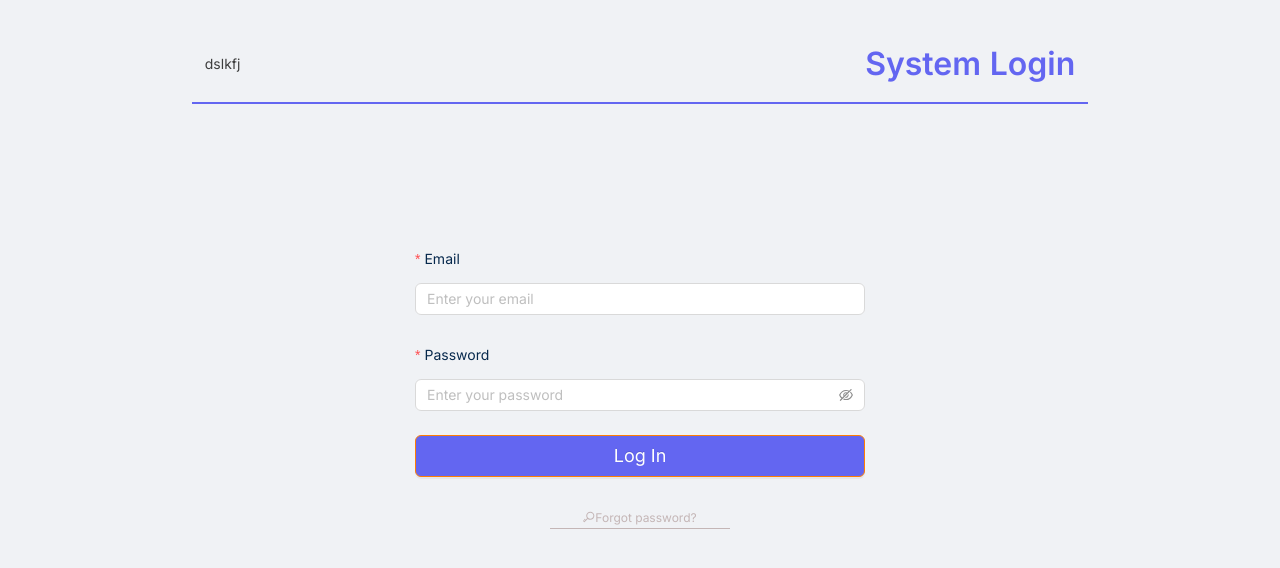
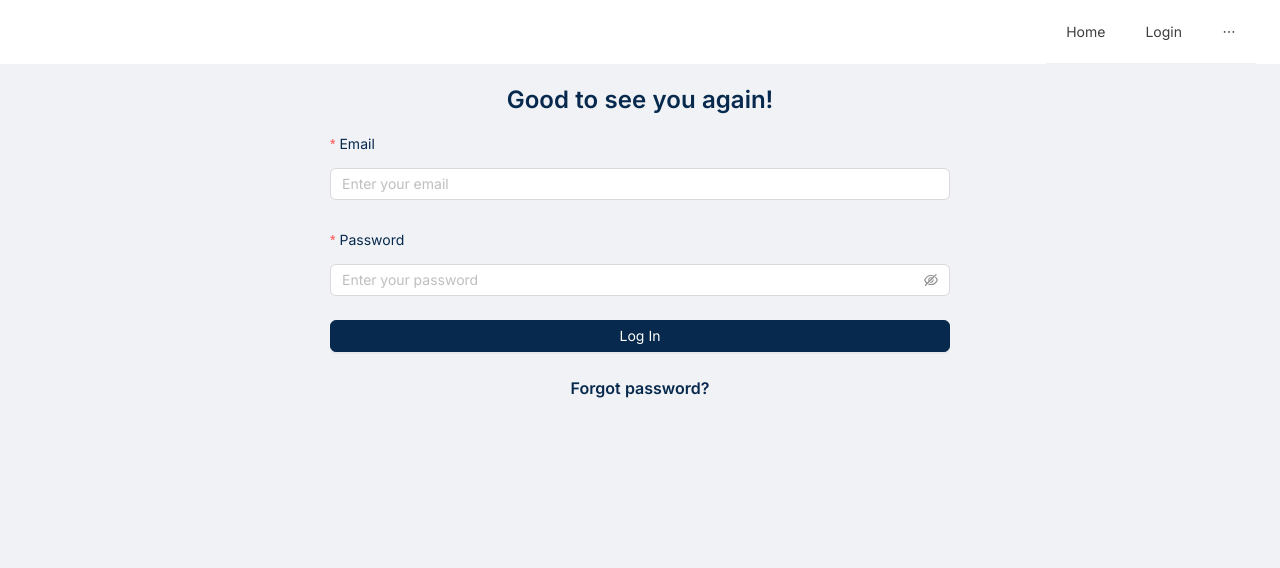
Before and after one commit to darkalgo/nacademy-frontend, a React (Create React App) app: page /login in a window 1280 px wide. Shown: the top 568 px of the page. Built offline with nearby package versions, Linux system fonts and the light colour scheme.

Commit message:
style: updated login style and so on

```diff
--- a/src/layouts/AdminLayout.js
+++ b/src/layouts/AdminLayout.js
@@ -22,7 +22,6 @@ function AdminLayout() {
   };
 
   const logout = () => {
-    setLoading(true);
     BaseAPI.get("/auth/logout", {
       headers: {
         Authorization: "Bearer " + localStorage.getItem("accessToken"),
@@ -30,13 +29,15 @@ function AdminLayout() {
     })
       .then(() => {
         localStorage.clear();
-        history.push("/login");
       })
-      .catch(() => {
+      .catch((err) => {
+        console.log(err);
+      })
+      .finally(() => {
         localStorage.clear();
         history.push("/login");
-      })
-      .finally(() => setLoading(false));
+        window.location.reload(false);
+      });
   };
 
   const openSidenav = () => {
@@ -55,7 +56,7 @@ function AdminLayout() {
       </Sider>
 
       <Layout>
-        <Header className="site-layout-sub-header-background ">
+        <Header style={{ backgroundColor: "#fff" }}>
           <Button className="menu" type="primary" icon={<MenuOutlined />} onClick={openSidenav} />
           <Button className="logout-btn" onClick={logout} danger icon={loading ? <LoadingOutlined /> : <LogoutOutlined />}>
             Logout
--- a/src/layouts/CommonLayout.js
+++ b/src/layouts/CommonLayout.js
@@ -1,25 +1,54 @@
 import React, { useEffect } from "react";
-import { Switch, Route } from "react-router-dom";
+import { Layout, Menu, Typography } from "antd";
+import { Link, Switch, Route } from "react-router-dom";
 
 import { AppRootContextProvider } from "../contexts/AppRootContext";
 
 import AdminLayout from "./AdminLayout";
 import LoggedInRoute from "../routes/ProtectedRoute/LoggedInRoute";
 import Login from "../pages/Login";
+import Home from "../pages/Home";
+import Registration from "../pages/Registration";
 
-function CommonLayout() {
+const { Header, Content, Footer, Sider } = Layout;
+const { Title } = Typography;
+
+const CommonLayout = () => {
   useEffect(() => {
     window.scrollTo(0, 0);
   }, []);
 
   return (
     <AppRootContextProvider>
-      <Switch>
-        <Route exact path="/login" component={Login} />
-        <LoggedInRoute component={AdminLayout} />
-      </Switch>
+      <Layout>
+        {!localStorage.getItem("accessToken") && (
+          <Header className="site-layout-sub-header-background">
+            <div>
+              <Menu mode="horizontal">
+                <Menu.Item>
+                  Home <Link to="/home" />
+                </Menu.Item>
+                <Menu.Item>
+                  Login <Link to="/login" />
+                </Menu.Item>
+                <Menu.Item>
+                  Registration <Link to="/registration" />
+                </Menu.Item>
+              </Menu>
+            </div>
+          </Header>
+        )}
+        <Content>
+          <Switch>
+            <Route exact path="/home" component={Home} />
+            <Route exact path="/login" component={Login} />
+            <Route exact path="/registration" component={Registration} />
+            <LoggedInRoute component={AdminLayout} />
+          </Switch>
+        </Content>
+      </Layout>
     </AppRootContextProvider>
   );
-}
+};
 
 export default CommonLayout;
--- /dev/null
+++ b/src/pages/Home.jsx
@@ -0,0 +1,11 @@
+import React from "react";
+
+const Home = () => {
+  return (
+    <div>
+      <h1>Welcome to home</h1>
+    </div>
+  );
+};
+
+export default Home;
--- a/src/pages/Login.jsx
+++ b/src/pages/Login.jsx
@@ -1,13 +1,14 @@
 import React, { useState } from "react";
-import { Form, Input, Button, Layout, Divider } from "antd";
-import { KeyOutlined, LoadingOutlined } from "@ant-design/icons";
+import { Form, Input, Button, Layout, Typography, Row, Col } from "antd";
+import { LoadingOutlined } from "@ant-design/icons";
 import { useHistory, Link } from "react-router-dom";
 
 import "../styles/PageStyles/Login.less";
 
 const { Header, Content } = Layout;
+const { Title } = Typography;
 
-function Login() {
+const Login = () => {
   const [form] = Form.useForm();
   const history = useHistory();
 
@@ -16,20 +17,18 @@ function Login() {
   const onFinish = (values) => {
     localStorage.setItem("accessToken", "lsdkfjlsdkf");
     history.push("/");
+    window.location.reload(false);
   };
 
   return (
-    <Layout className="login-layout">
-      <Header className="login-header">
-        <div>dslkfj</div>
-        <div className="systemlogin-text">System Login</div>
-      </Header>
-      <div className="head-divider">
-        <Divider />
-      </div>
-      <Content>
+    <div className="login-layout">
+      <div style={{ padding: "20px 20px" }}>
         <Form form={form} name="normal_login" className="login-form" onFinish={onFinish}>
-          <div className="systemlogin-mbl">System Login</div>
+          <Row justify="center">
+            <Title level={3}>Good to see you again!</Title>
+          </Row>
+          <Row justify="center">
+            <Col xs={{ span: 24 }} lg={{ span: 12 }}>
               <Form.Item
                 name="email"
                 label="Email"
@@ -46,6 +45,10 @@ function Login() {
                 ]}>
                 <Input placeholder="Enter your email" />
               </Form.Item>
+            </Col>
+          </Row>
+          <Row justify="center">
+            <Col xs={{ span: 24 }} lg={{ span: 12 }}>
               <Form.Item
                 name="password"
                 label="Password"
@@ -58,28 +61,28 @@ function Login() {
                 ]}>
                 <Input.Password placeholder="Enter your password" />
               </Form.Item>
+            </Col>
+          </Row>
+          <Row justify="center">
+            <Col xs={{ span: 24 }} lg={{ span: 12 }}>
               <Form.Item>
-            <Button type="primary" disabled={loading} htmlType="submit" className="login-form-button">
+                <Button block type="primary" disabled={loading} htmlType="submit" className="login-form-button">
                   {loading && <LoadingOutlined />} Log In
                 </Button>
               </Form.Item>
+            </Col>
+          </Row>
+          <Row justify="center">
             <Form.Item>
-            <div style={{ textAlign: "center" }}>
               <Link className="login-form-forgot" to="/forgot-password">
-                <span>
-                  <KeyOutlined />
-                </span>
-                Forgot password?
+                <Title level={5}>Forgot password?</Title>
               </Link>
+            </Form.Item>
+          </Row>
+        </Form>
       </div>
-            <div className="fp-divider">
-              <Divider />
     </div>
-          </Form.Item>
-        </Form>
-      </Content>
-    </Layout>
   );
-}
+};
 
 export default Login;
--- /dev/null
+++ b/src/pages/Registration.jsx
@@ -0,0 +1,25 @@
+import React from "react";
+import { Button, Col, Form, Row, Typography } from "antd";
+
+const { Title } = Typography;
+
+const Registration = () => {
+  const [form] = Form.useForm();
+
+  //   functions
+  const onFinish = (values) => {
+    console.log(values);
+  };
+
+  return (
+    <div style={{ padding: "20px 20px" }}>
+      <Form form={form} onFinish={onFinish}>
+        <Row justify="center">
+          <Title level={3}>Create account to get started</Title>
+        </Row>
+      </Form>
+    </div>
+  );
+};
+
+export default Registration;
--- a/src/styles/App.less
+++ b/src/styles/App.less
@@ -2,7 +2,7 @@
 @import "~antd/dist/antd.less";
 
 @font-family: "Inter", sans-serif;
-@primary-color: #ff7d04; // primary color for all components
+@primary-color: #039be5; // primary color for all components
 @secondary-color: #07294d; // secondary color for all components
 @link-color: #1890ff; // link color
 @success-color: #52c41a; // success state color
@@ -30,6 +30,9 @@
 
 .site-layout-sub-header-background {
   background: #fff;
+  display: flex;
+  justify-content: flex-end;
+  align-items: center;
 }
 
 .site-layout-background {
--- a/src/styles/PageStyles/Login.less
+++ b/src/styles/PageStyles/Login.less
@@ -3,117 +3,22 @@ body {
 }
 .login-layout {
   height: 100vh;
-  .login-form {
-    position: fixed;
-    top: 50%;
-    left: 50%;
-    transform: translate(-50%, -50%);
-    min-width: 450px;
-  }
-
-  .login-form-forgot {
-    color: #c4b6b6;
-    font-size: 12px;
-  }
 
   .login-form-button {
-    width: 100%;
-    height: 42px;
-    background-color: #6366f1;
-    font-size: large;
-  }
-
-  .login-header {
-    background-color: #f0f2f5;
-    height: 76px;
-    padding: 0 16% !important;
-    margin-top: 2%;
-    display: flex;
-    justify-content: space-between;
-    align-items: center;
-  }
-
-  .systemlogin-text {
-    color: #6366f1;
-    font-weight: 600;
-    font-size: xx-large;
-    min-width: max-content;
-  }
-
-  .head-divider {
-    margin-left: 15%;
-    margin-right: 15%;
-    .ant-divider-horizontal {
-      margin: 0;
-      border-color: #6366f1;
-      border-width: 2px;
-    }
-  }
-
-  .fp-divider {
-    .ant-divider-horizontal {
-      margin: auto;
-      border-color: #c4b6b6;
-      width: 40%;
-      min-width: 0;
-    }
-  }
-  .img_tree {
-    position: fixed;
-    top: 65%;
-    left: 20%;
-    opacity: 1;
-    height: 50%;
-    width: 74px;
-    transform: translate(-30%, -30%);
-  }
-  .img_maintenance {
-    height: auto;
-    width: 400px;
-  }
-
-  .systemlogin-mbl {
-    display: none;
+    background-color: #07294d;
+    border: 1px solid #07294d;
   }
 }
 
 @media only screen and (max-width: 600px) {
   /* For mobile phones: */
   .login-layout {
-    .img_tree {
-      left: 12%;
-      top: 75%;
-      height: 40%;
-    }
-    .img_maintenance {
-      height: auto;
-      width: 200px;
-    }
-
-    .login-form {
-      min-width: 250px;
-    }
-
     .login-header {
       position: relative;
     }
     .systemlogin-text {
       display: none;
     }
-
-    .systemlogin-mbl {
-      display: block;
-      color: #6366f1;
-      font-weight: 600;
-      font-size: x-large;
-      min-width: max-content;
-      text-align: center;
-      margin-bottom: 15%;
-    }
-
-    // .app_logo {
-    //     margin-left: 26%;
-    // }
 
     .logo-link {
       width: 100%;
```
Also changed, not shown: src/pages/Bal.jsx (deleted, +0 -17 lines). Lines whose indentation alone changed are shown as unchanged.
